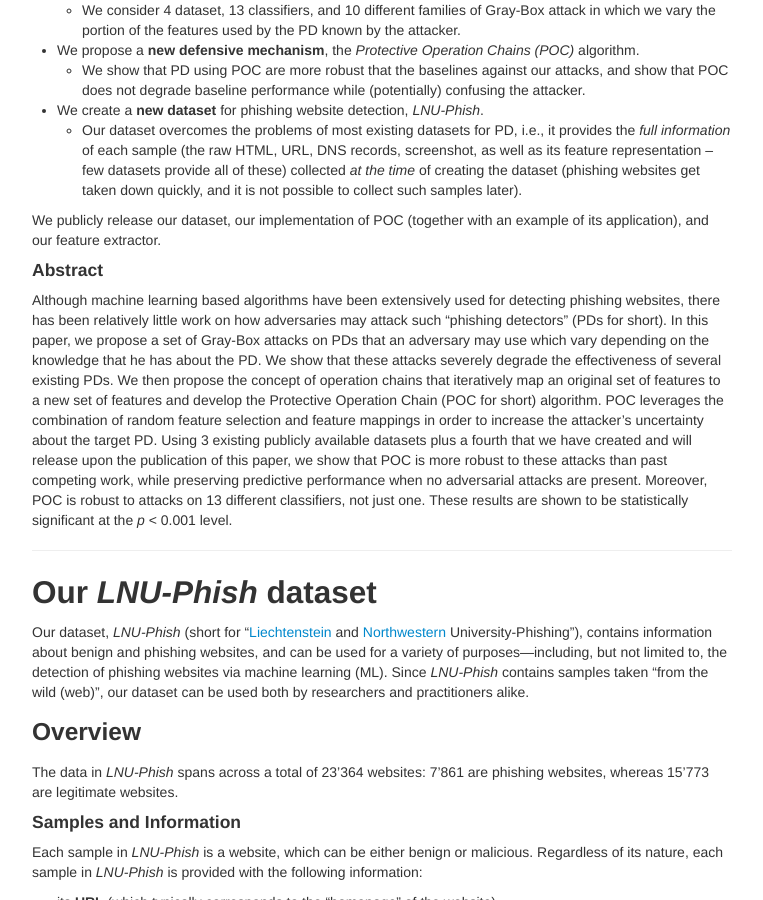
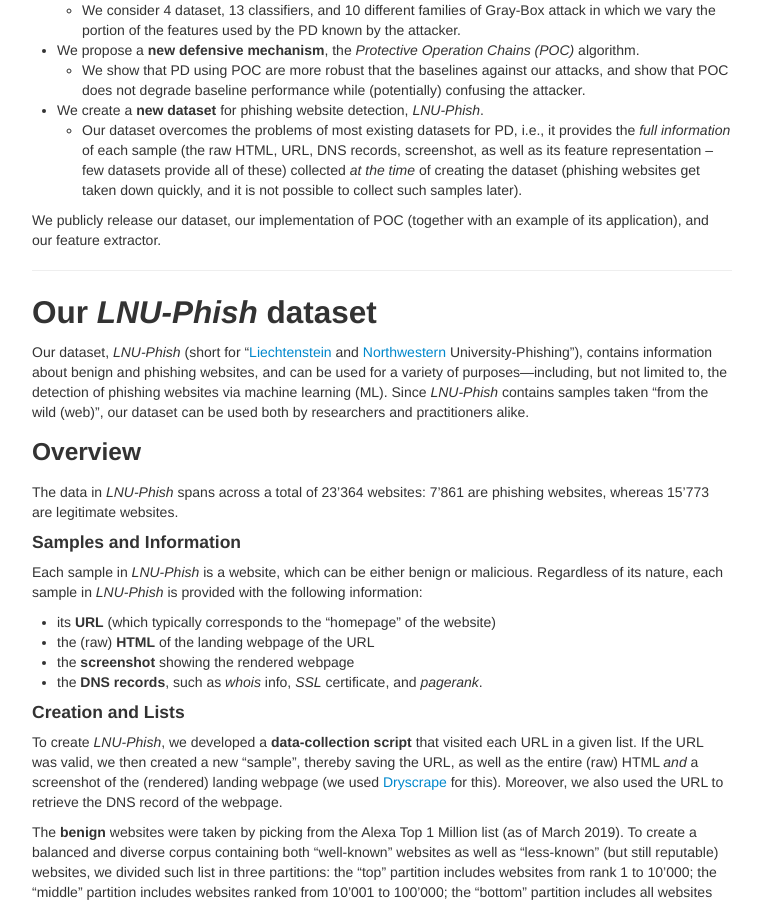
Before and after one commit to LNU-phish/LNU-phish.github.io, a Jekyll site: the page built from index.md, in a window 1280 px wide and 900 px high, scrolled down 795 px. Shown: the whole window, without its empty margins (258-1021 px from the left). Built offline with Jekyll 4.4.1, drawn with Linux system fonts in a browser that asks for light colours.

```diff
--- a/index.md
+++ b/index.md
@@ -39,10 +39,6 @@ At a high-level, we make 3 contributions:
   * Our dataset overcomes the problems of most existing datasets for PD, i.e., it provides the _full information_ of each sample (the raw HTML, URL, DNS records, screenshot, as well as its feature representation -- few datasets provide all of these) collected _at the time_ of creating the dataset (phishing websites get taken down quickly, and it is not possible to collect such samples later).
 
 We publicly release our dataset, our implementation of POC (together with an example of its application), and our feature extractor.
-
-
-#### Abstract
- Although machine learning based algorithms have been extensively used for detecting phishing websites, there has been relatively little work on how adversaries may attack such “phishing detectors” (PDs for short). In this paper, we propose a set of Gray-Box attacks on PDs that an adversary may use which vary depending on the knowledge that he has about the PD. We show that these attacks severely degrade the effectiveness of several existing PDs. We then propose the concept of operation chains that iteratively map an original set of features to a new set of features and develop the Protective Operation Chain (POC for short) algorithm. POC leverages the combination of random feature selection and feature mappings in order to increase the attacker’s uncertainty about the target PD. Using 3 existing publicly available datasets plus a fourth that we have created and will release upon the publication of this paper, we show that POC is more robust to these attacks than past competing work, while preserving predictive performance when no adversarial attacks are present. Moreover, POC is robust to attacks on 13 different classifiers, not just one. These results are shown to be statistically significant at the _p_ < 0.001 level.
 
 ___
 
```
